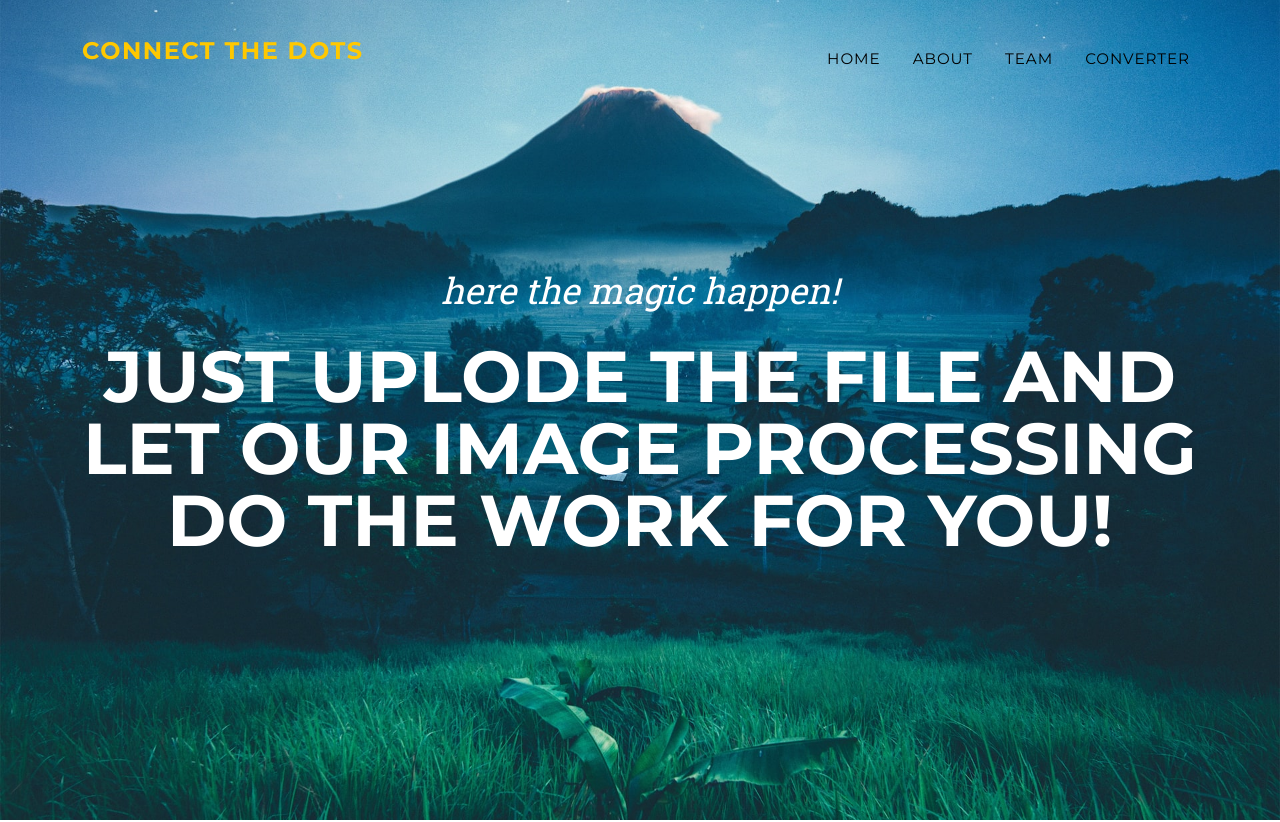
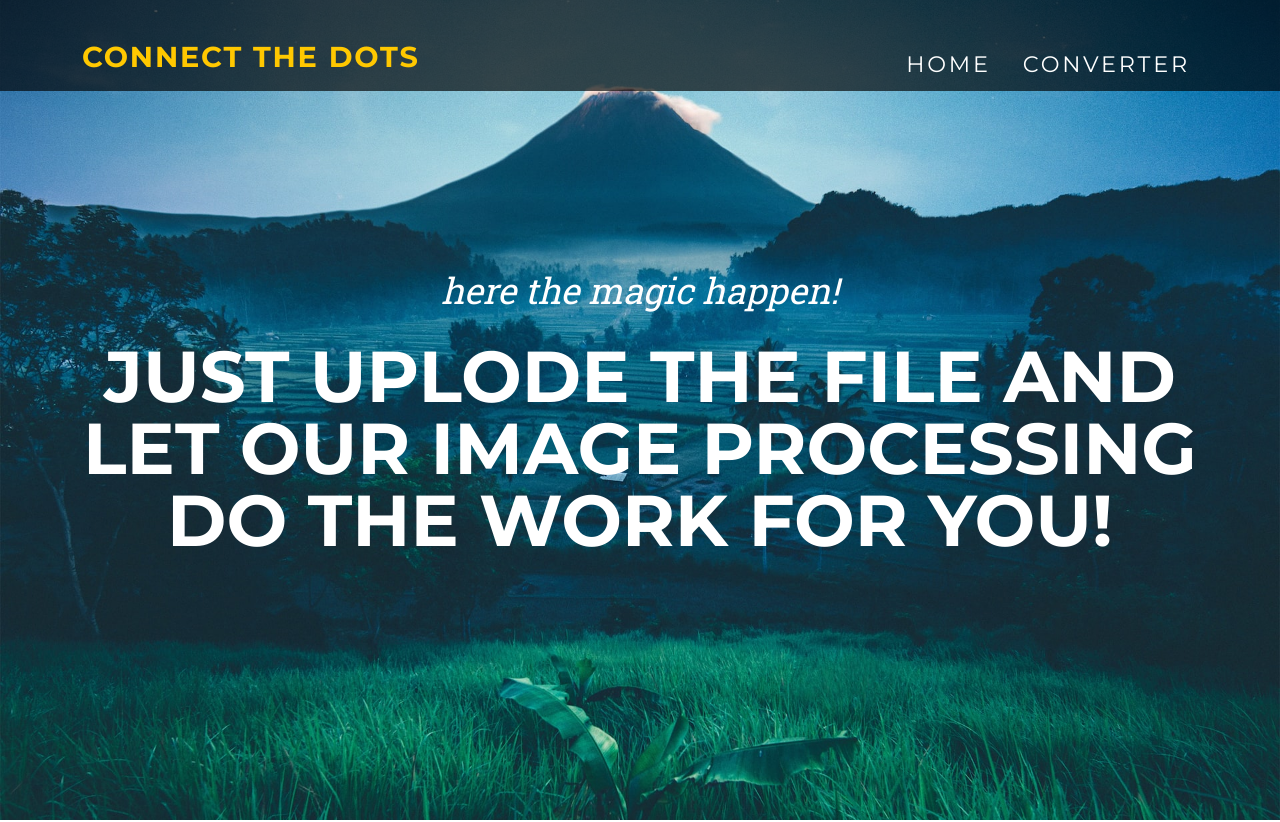
Before and after one commit to lironmiz/connect-the-dots, a plain HTML site: page convert.html in a window 1280 px wide. Shown: the top 822 px of the page. Drawn offline with nearby package versions, Linux system fonts and the light colour scheme.

Commit message:
style(nav)fix nav looks

```diff
--- a/convert.html
+++ b/convert.html
@@ -8,7 +8,7 @@
         <meta name="author" content="" />
         <title>Connect The Dots</title>
         <!-- Favicon-->
-        <link rel="icon" type="image/x-icon" href="assets/favicon.ico" />
+        <link rel="icon" type="image/x-icon" href="assets/favicon.ico"/>
         <!-- Font Awesome icons (free version)-->
         <script src="https://kit.fontawesome.com/c2fbba1ab5.js"
             crossorigin="anonymous"></script>
@@ -35,12 +35,8 @@
                 </button>
                 <div class="collapse navbar-collapse" id="navbarResponsive">
                     <ul class="navbar-nav text-uppercase ms-auto py-4 py-lg-0">
-                        <li class="nav-item"><a class="nav-link"
-                                href="#page-top">Home</a></li>
-                        <li class="nav-item"><a class="nav-link" href="#about">About</a></li>
-                        <li class="nav-item"><a class="nav-link" href="#team">Team</a></li>
-                        <li class="nav-item"><a class="nav-link"
-                                href="#converter">converter</a></li>
+                        <li class="nav-item"><a class="nav-link" href="index.html">Home</a></li>
+                        <li class="nav-item"><a class="nav-link" href="convert.html">converter</a></li>
                     </ul>
                 </div>
             </div>
@@ -59,7 +55,7 @@
         <!-- Form-->
         <div class="container mt-5">
             <div class="d-flex justify-content-center">
-                <div class="drop-zone text-center p-5 bg-light border border-primary rounded" style="width: 400px; max-width: 100%;">
+                <div class="drop-zone text-center p-5 bg-light border border-primary rounded" style="width: 1000px; max-width: 100%;">
                     <i class="fas fa-cloud-upload-alt fa-3x text-primary"></i>
                     <h5 class="text-primary mt-3">Drop your files here</h5>
                 </div>
--- a/css/styles.css
+++ b/css/styles.css
@@ -195,7 +195,7 @@ button:not(:disabled),
   background-color: transparent;
   border: 1px solid transparent;
   padding: 0.375rem 0.75rem;
-  font-size: 1rem;
+  font-size: 1.2rem;
   border-radius: 0.25rem;
   transition: color 0.15s ease-in-out, background-color 0.15s ease-in-out, border-color 0.15s ease-in-out, box-shadow 0.15s ease-in-out;
 }
@@ -315,7 +315,7 @@ button:not(:disabled),
   padding-top: 0.3125rem;
   padding-bottom: 0.3125rem;
   margin-right: 1rem;
-  font-size: 1.25rem;
+  font-size: 1.4rem;
   text-decoration: none;
   white-space: nowrap;
 }
@@ -339,7 +339,7 @@ button:not(:disabled),
 
 .navbar-toggler {
   padding: 0.25rem 0.75rem;
-  font-size: 1.25rem;
+  font-size: 1.5rem;
   line-height: 1;
   background-color: transparent;
   border: 1px solid transparent;
@@ -473,9 +473,6 @@ button:not(:disabled),
   text-transform: uppercase !important;
 }
 
-/* rtl:begin:remove */
-
-/* rtl:end:remove */
 .text-primary {
   --bs-text-opacity: 1;
   color: rgba(var(--bs-primary-rgb), var(--bs-text-opacity)) !important;
@@ -574,12 +571,11 @@ p {
 
 #mainNav {
   padding-top: 1rem;
-  padding-bottom: 1rem;
-  background-color: #212529;
+  background-color: #000000;
 }
 #mainNav .navbar-toggler {
   padding: 0.75rem;
-  font-size: 0.75rem;
+  font-size: 1.3rem;
   font-family: "Montserrat", -apple-system, BlinkMacSystemFont, "Segoe UI", Roboto, "Helvetica Neue", Arial, sans-serif, "Apple Color Emoji", "Segoe UI Emoji", "Segoe UI Symbol", "Noto Color Emoji";
   text-transform: uppercase;
   font-weight: 700;
@@ -593,8 +589,8 @@ p {
 }
 #mainNav .navbar-nav .nav-item .nav-link {
   font-family: "Montserrat", -apple-system, BlinkMacSystemFont, "Segoe UI", Roboto, "Helvetica Neue", Arial, sans-serif, "Apple Color Emoji", "Segoe UI Emoji", "Segoe UI Symbol", "Noto Color Emoji";
-  font-size: 0.95rem;
-  color: rgb(0, 0, 0);
+  font-size: 1.4rem;
+  color: rgb(255, 255, 255);
   letter-spacing: 0.0625em;
 }
 #mainNav .navbar-nav .nav-item .nav-link:hover {
@@ -610,7 +606,7 @@ p {
     transition: padding-top 0.3s ease-in-out, padding-bottom 0.3s ease-in-out;
   }
   #mainNav .navbar-brand {
-    font-size: 1.5em;
+    font-size: 1.8em;
     transition: font-size 0.3s ease-in-out;
   }
   #mainNav .navbar-nav .nav-item {
@@ -869,7 +865,7 @@ header.masthead .masthead-heading {
     text-align: left;
   }
 }
-@media (min-width: 992px) {
+@media (min-width: 970px) {
   .timeline > li {
     min-height: 150px;
   }
@@ -888,6 +884,36 @@ header.masthead .masthead-heading {
   }
   .timeline > li.timeline-inverted > .timeline-panel {
     padding: 0 20px 20px;
+  }
+  #mainNav {
+    background-color: #000000a9;
+    padding-bottom: 1px;
+  }
+  #mainNav .navbar-toggler {
+    padding: 0.75rem;
+    font-size: 1.3rem;
+    font-family: "Montserrat", -apple-system, BlinkMacSystemFont, "Segoe UI", Roboto, "Helvetica Neue", Arial, sans-serif, "Apple Color Emoji", "Segoe UI Emoji", "Segoe UI Symbol", "Noto Color Emoji";
+    text-transform: uppercase;
+    font-weight: 700;
+  }
+  #mainNav .navbar-brand {
+    color: #ffc800;
+    font-family: "Montserrat", -apple-system, BlinkMacSystemFont, "Segoe UI", Roboto, "Helvetica Neue", Arial, sans-serif, "Apple Color Emoji", "Segoe UI Emoji", "Segoe UI Symbol", "Noto Color Emoji";
+    font-weight: 700;
+    letter-spacing: 0.0625em;
+    text-transform: uppercase;
+  }
+  #mainNav .navbar-nav .nav-item .nav-link {
+    font-family: "Montserrat", -apple-system, BlinkMacSystemFont, "Segoe UI", Roboto, "Helvetica Neue", Arial, sans-serif, "Apple Color Emoji", "Segoe UI Emoji", "Segoe UI Symbol", "Noto Color Emoji";
+    font-size: 1.4rem;
+    color: rgb(255, 255, 255);
+    letter-spacing: 0.125em;
+  }
+  #mainNav .navbar-nav .nav-item .nav-link:hover {
+    color: #ffc800;
+  }
+  #mainNav .navbar-nav {
+    justify-content: flex-end;
   }
 }
 @media (min-width: 1200px) {
```
Also changed, not shown: index.html (+1 -0 lines).
